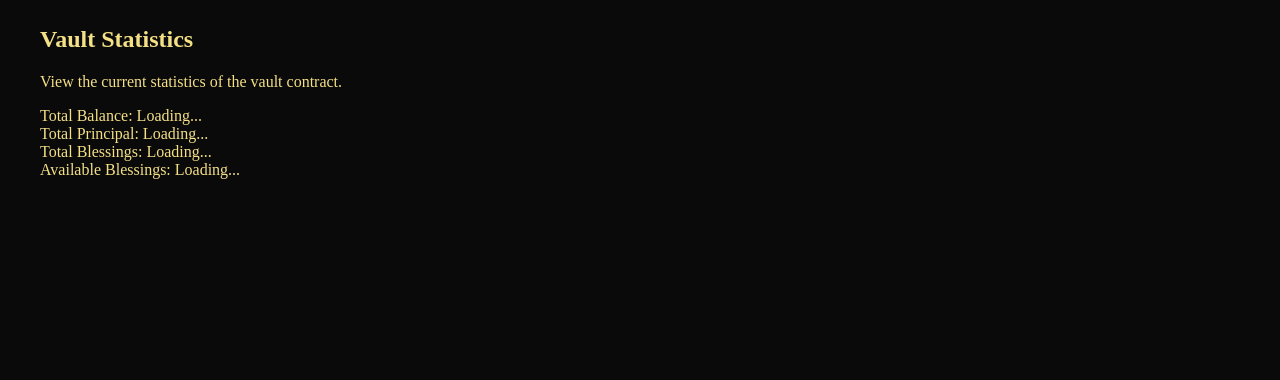
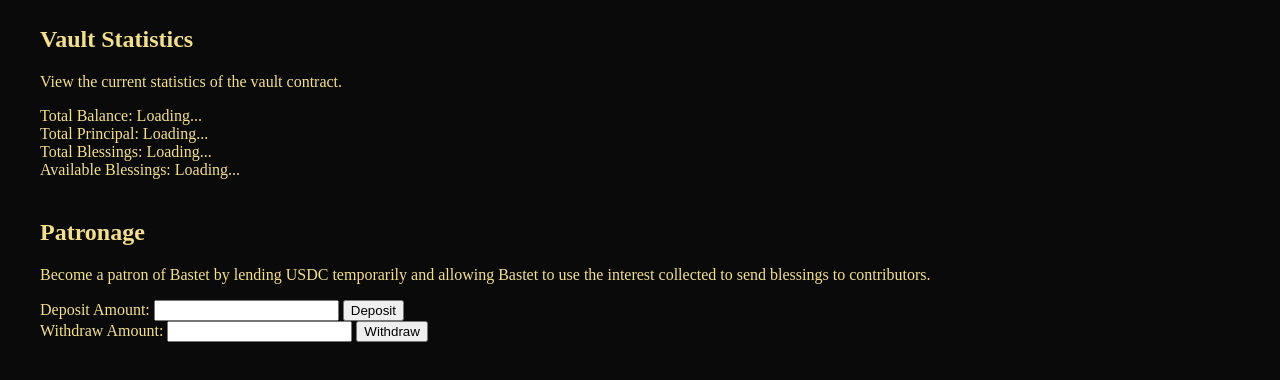
Before and after one commit to pierce403/bastet, a plain HTML site: page treasury.html in a window 1280 px wide. Shown: the part 72-452 px from the top of the page. Drawn offline with Linux system fonts and the light colour scheme; a script that the page names is missing.

Commit message:
added back the patrons section

```diff
--- a/treasury.html
+++ b/treasury.html
@@ -39,10 +39,10 @@
             </section>
         </main>
 
-        <!-- Deposit and Withdraw
         <section class="deposit-withdraw">
-                <h2>Deposit and Withdraw</h2>
-                <p>Deposit or withdraw your assets from the vault.</p>
+            <h2>Patronage</h2>
+            <p>Become a patron of Bastet by lending USDC temporarily and allowing Bastet to use the interest collected
+                to send blessings to contributors.</p>
             <form id="deposit-form">
                 <label for="deposit-amount">Deposit Amount:</label>
                 <input type="number" id="deposit-amount" name="deposit-amount" min="0" required>
@@ -54,7 +54,7 @@
                 <button type="submit">Withdraw</button>
             </form>
         </section>
-        -->
+
         </main>
     </div>
     <script src="treasury.js"></script>
```
Lines whose indentation alone changed are shown as unchanged.
